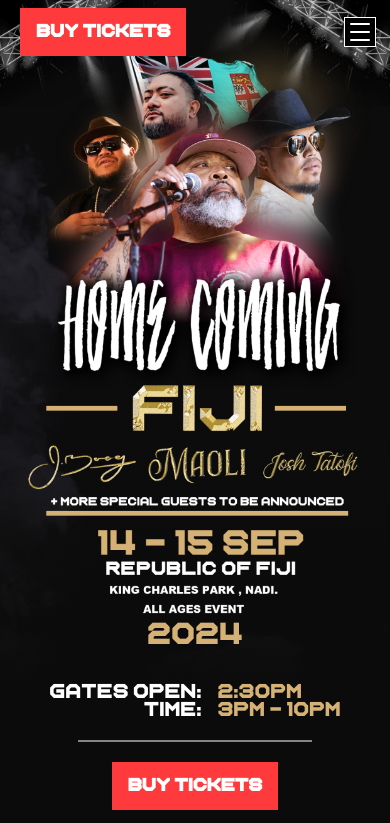
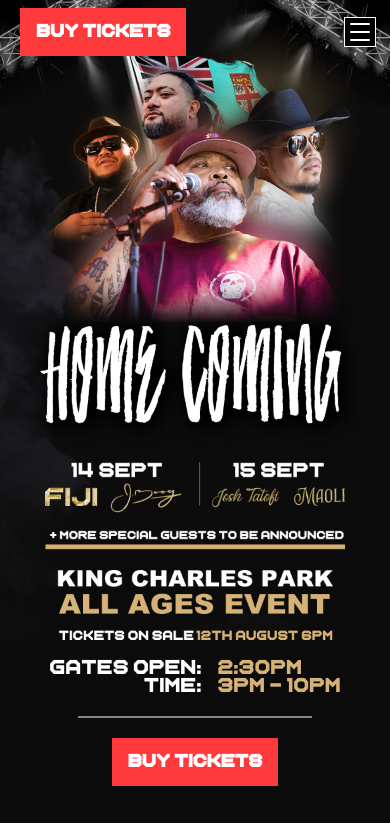
Before and after one commit to WebIgniteNZ/homecoming, a Next.js app: page / in a window 390 px wide. Shown: the top 823 px of the page. Built offline with nearby package versions, Linux system fonts and the light colour scheme.

Commit message:
added mobile updates

```diff
--- a/components/Sections/Hero/HeroSection.js
+++ b/components/Sections/Hero/HeroSection.js
@@ -123,15 +123,29 @@
         />{" "}
         <Image
           style={{ position: "relative", transform: "translateY(-20%)", zIndex: 2 }}
+          className={styles.title}
+          width={427}
+          height={182}
+          src="/assets/hero/title.png"
+          alt="HOMECOMING FEST "
+        />
+        <Image
+          style={{
+            position: "relative",
+            margin: "0 auto",
+            transform: "translateY(-10%)",
+            zIndex: 2,
+          }}
           className={styles.venueMob}
-          width={557}
-          height={562}
+          width={300}
+          height={180}
+          quality={100}
           src="/assets/text-mob.png"
           alt="14-15 September,King Charles Park "
         />
-        <p className="text-mustard text-center text-[clamp(24px,7vw,40px)] absolute top-[90%] left-1/2 -translate-x-1/2 z-10">
+        {/* <p className="text-mustard text-center text-[clamp(24px,7vw,40px)] absolute top-[90%] left-1/2 -translate-x-1/2 z-10">
           2024
-        </p>
+        </p> */}
         <Image
           className="pointer-events-none object-cover  opacity-100  z-[-1] absolute w-full h-full md:hidden "
           sizes="100vw"
```
Also changed, not shown: public/assets/Text 1.png (added), public/assets/text-mob.png.
